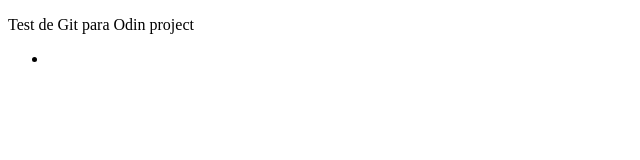
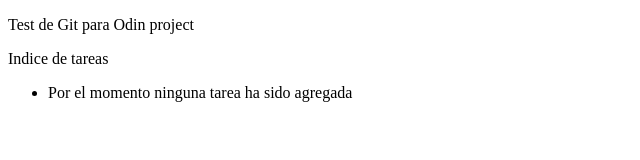
Before and after one commit to Lira1/Odin_Project2, a plain HTML site: page index.html in a window 1280 px wide. Shown: the whole page, without its empty margins (0-640 px from the left). Drawn offline with Linux system fonts and the light colour scheme.

Commit message:
Test de prueba de Githib con WebStorm

```diff
--- a/index.html
+++ b/index.html
@@ -7,8 +7,9 @@
 </head>
 <body>
 <p>Test de Git para Odin project</p>
+<p>Indice de tareas</p>
 <ul>
-    <li></li>
+    <li>Por el momento ninguna tarea ha sido agregada</li>
 </ul>
 </body>
 </html>
```
